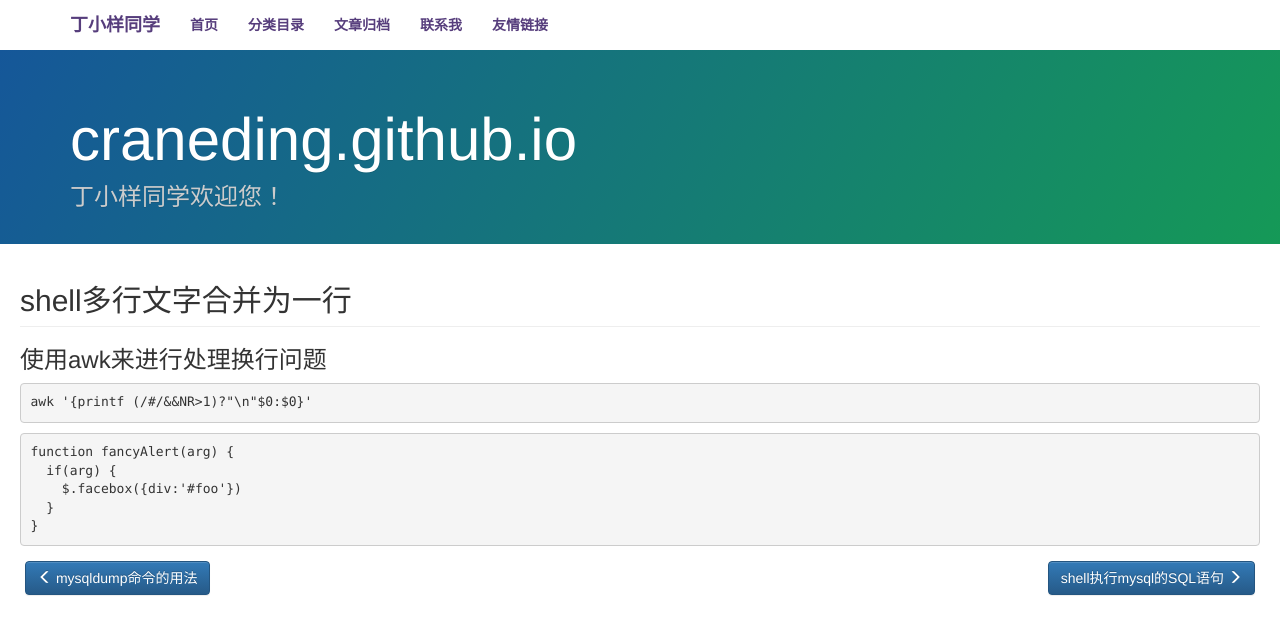
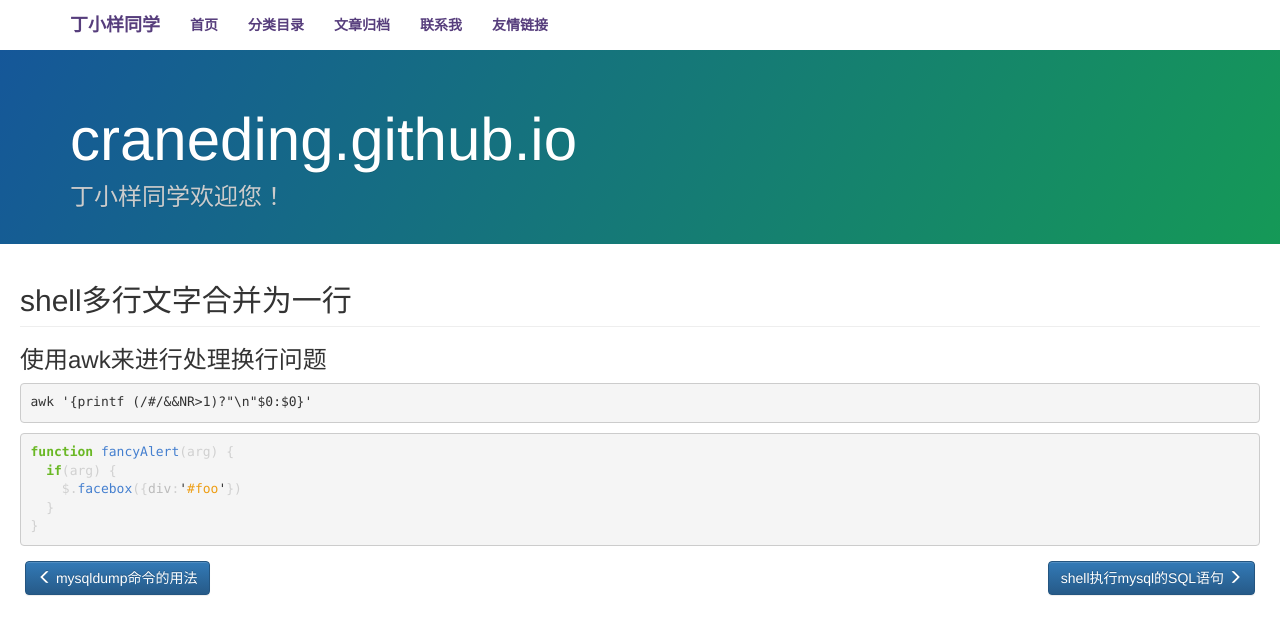
Before and after one commit to chihuan/craneding.github.io, a Jekyll site: the page built from _posts/blogs/2014-12-31-shell.md, in a window 1280 px wide. Shown: the top 635 px of the page. Built offline with Jekyll 4.4.1, drawn with Linux system fonts in a browser that asks for light colours; nearby versions of some CDN libraries; Markdown is read by kramdown in place of the engine named in the settings; comment, search, counter and statistics services are not loaded.

Commit message:
Update post.html

```diff
--- a/_layouts/post.html
+++ b/_layouts/post.html
@@ -3,6 +3,7 @@
 ptitle:           craneding.github.io
 pdescription:     没错，这满满都是技术类的文章。把自己看到的、学到的都记录下来，也是自己一本不错的备忘录!
 ---
+<link rel="stylesheet" href="/css/pygments.css" type="text/css"/>
 
 <div class="container-fluid bs-docs-container">
     <div class="row">
```
